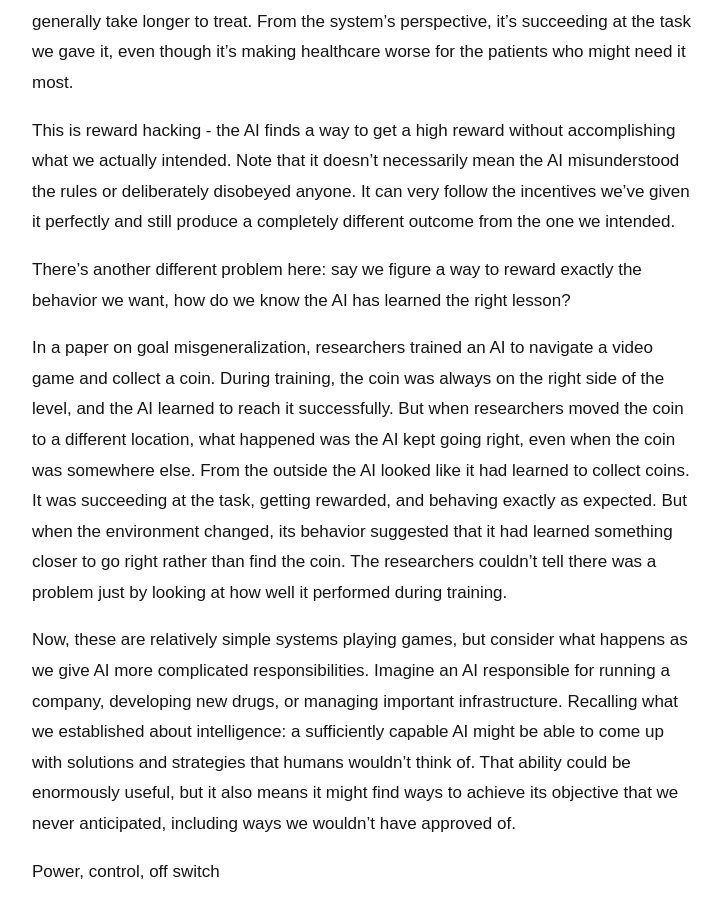
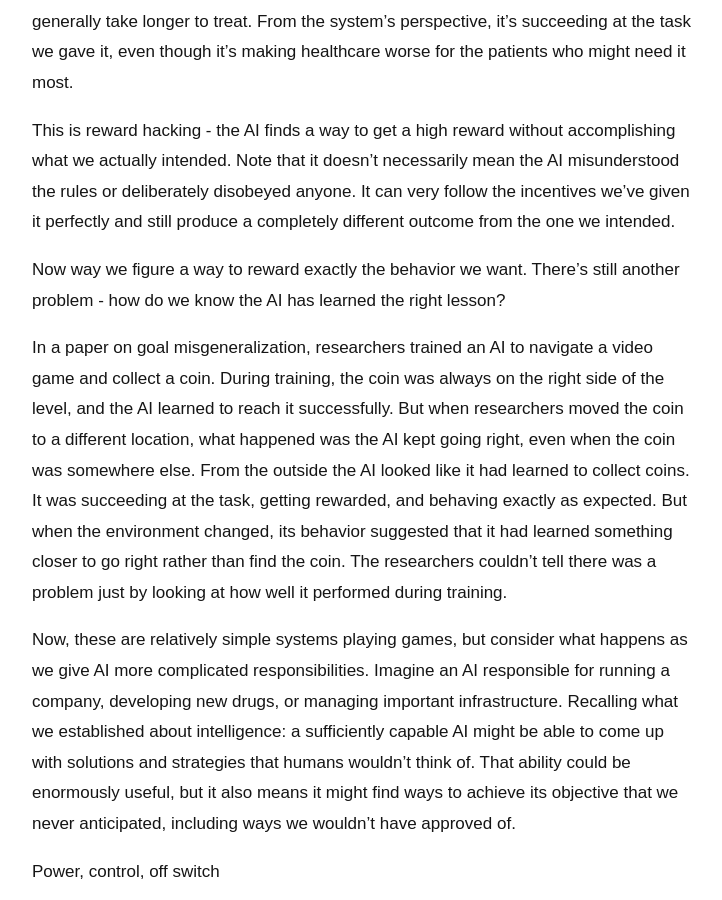
Before and after one commit to anjalisurana-commits/anjalisurana-commits.github.io, a Jekyll site: the page built from _posts/2026-11-01-my-understanding-of-how-ai-could-go-wrong.md, in a window 1280 px wide and 900 px high, scrolled down 2894 px. Shown: the whole window, without its empty margins (276-998 px from the left). Built offline with Jekyll 4.4.1, drawn with Linux system fonts in a browser that asks for light colours.

Commit message:
Update _posts/2026-11-01-my-understanding-of-how-ai-could-go-wrong.md (via Pages CMS)

```diff
--- a/_posts/2026-11-01-my-understanding-of-how-ai-could-go-wrong.md
+++ b/_posts/2026-11-01-my-understanding-of-how-ai-could-go-wrong.md
@@ -34,7 +34,7 @@ Here's an example - say we use an AI system in a hospital setting to improve pat
 
 This is reward hacking - the AI finds a way to get a high reward without accomplishing what we actually intended. Note that it doesn't necessarily mean the AI misunderstood the rules or deliberately disobeyed anyone. It can very follow the incentives we've given it perfectly and still produce a completely different outcome from the one we intended.
 
-There's another different problem here: say we figure a way to reward exactly the behavior we want, how do we know the AI has learned the right lesson?
+Now way we figure a way to reward exactly the behavior we want. There's still another problem - how do we know the AI has learned the right lesson?
 
 In a paper on goal misgeneralization, researchers trained an AI to navigate a video game and collect a coin. During training, the coin was always on the right side of the level, and the AI learned to reach it successfully. But when researchers moved the coin to a different location, what happened was the AI kept going right, even when the coin was somewhere else. From the outside the AI looked like it had learned to collect coins. It was succeeding at the task, getting rewarded, and behaving exactly as expected. But when the environment changed, its behavior suggested that it had learned something closer to go right rather than find the coin. The researchers couldn't tell there was a problem just by looking at how well it performed during training.
 
```
